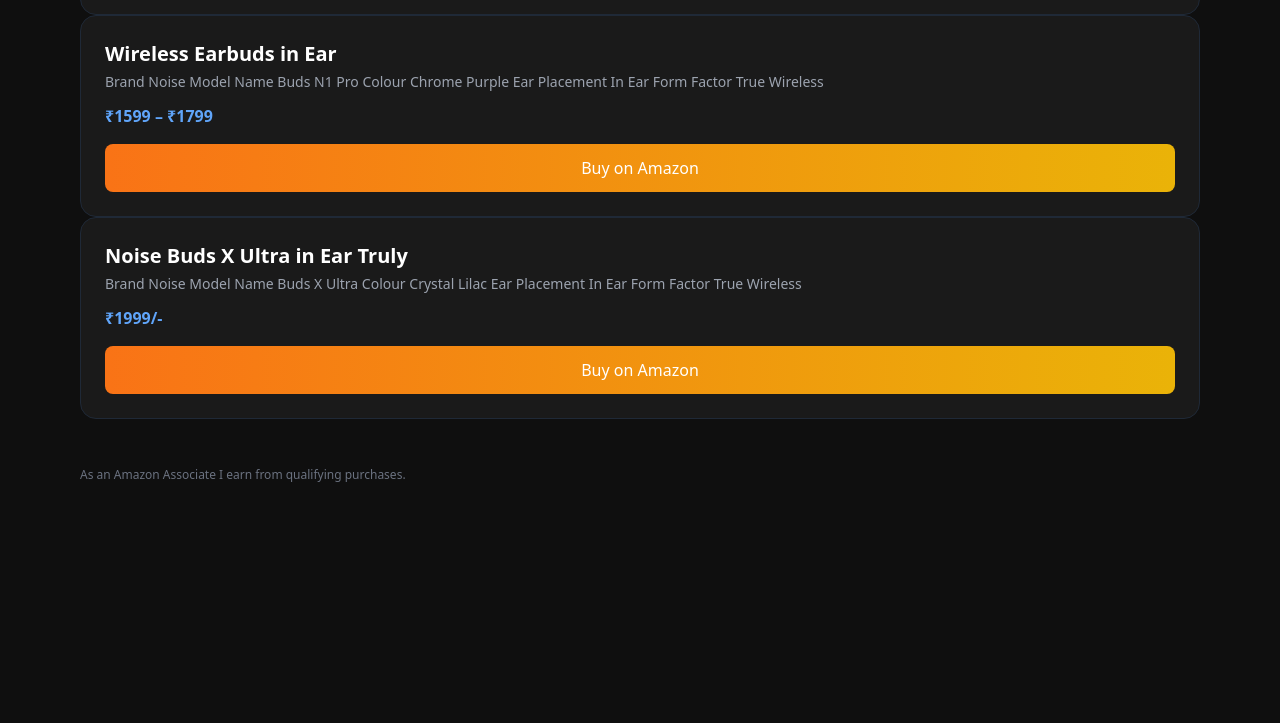
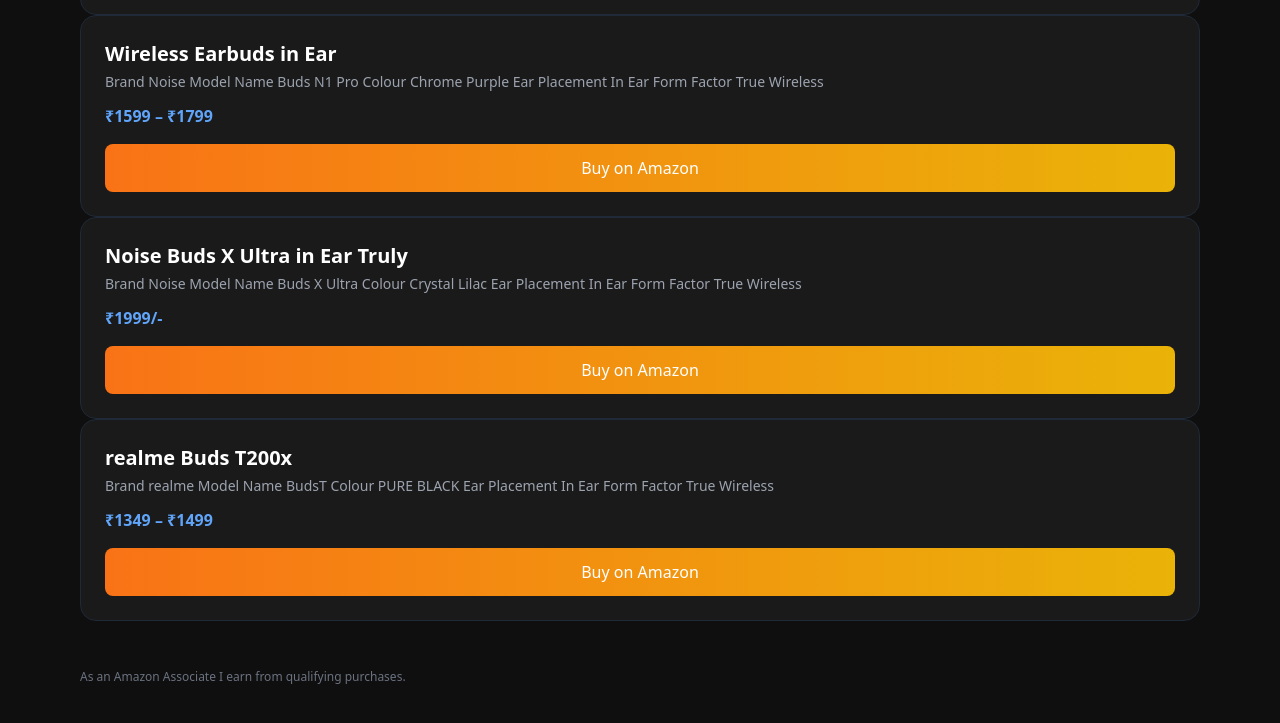
Before and after one commit to rskiller1010f/tech, a plain HTML site: page earbuds.html in a window 1280 px wide. Shown: the part 3910-4633 px from the top of the page. Before the commit the page ends 4441 px from the top, so only its background shows below. Drawn offline with nearby package versions, Linux system fonts and the light colour scheme.

Commit message:
Add realme Buds T200x product section
Added product details for realme Buds T200x including specifications and pricing.

```diff
--- a/earbuds.html
+++ b/earbuds.html
@@ -573,6 +573,30 @@
           Buy on Amazon
            </a>
       </div>
+           <!--PRODUCT 7-->
+    <div class="bg-[#1a1a1a] rounded-2xl p-6 border border-gray-800">
+        <h2 class="text-xl font-semibold text-white mb-1">
+       realme Buds T200x
+        </h2>
+        <p class="text-sm text-gray-400 mb-3">
+
+Brand	realme
+Model Name	BudsT
+Colour	PURE BLACK
+Ear Placement	In Ear
+Form Factor	True Wireless
+        </p>
+
+        <p class="text-blue-400 font-bold mb-4">₹1349 – ₹1499</p>
+
+        <a href="https://amzn.to/4r2N8cJ"
+           target="_blank"
+           rel="nofollow sponsored"
+           class="block w-full text-center py-3 bg-gradient-to-r from-orange-500 to-yellow-500
+                  text-white font-medium rounded-lg hover:from-orange-600 hover:to-yellow-600">
+          Buy on Amazon
+           </a>
+      </div>
     <!-- DISCLOSURE -->
     <p class="text-xs text-gray-500 mt-12">
       As an Amazon Associate I earn from qualifying purchases.
```
